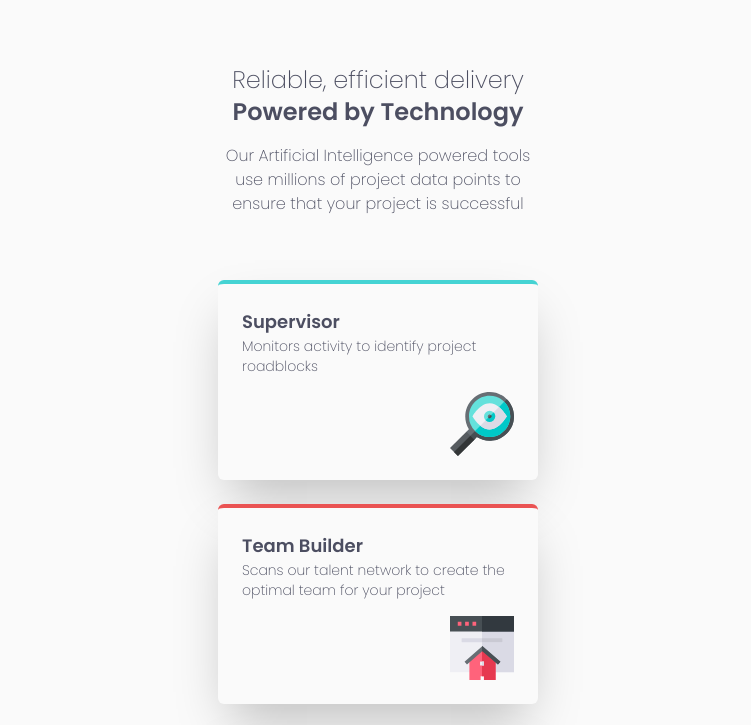
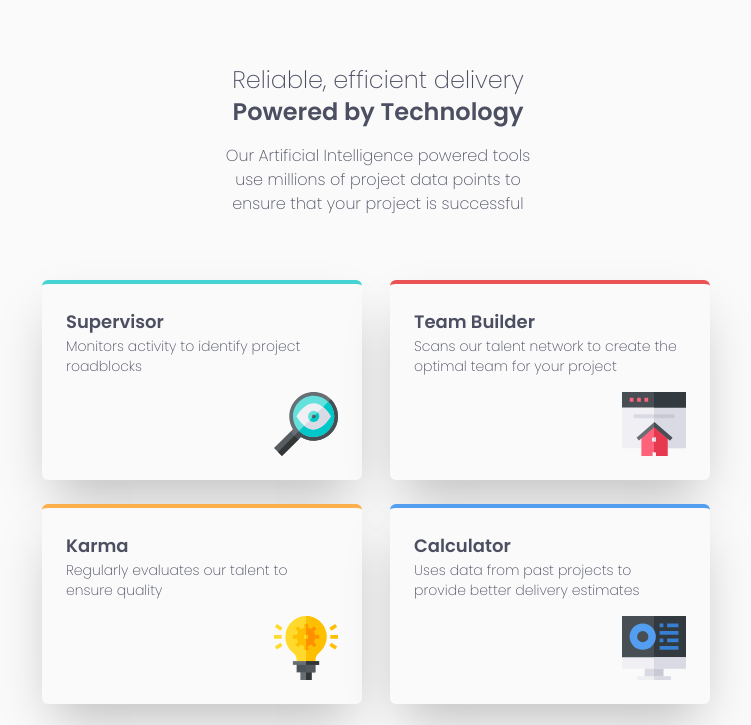
Before and after one commit to Kellinton/four-card-feature-section-tailwindcss, a website: page src/index.html in a window 1280 px wide. Shown: the top 725 px of the page, without its empty margins (262-1013 px from the left). Drawn offline with Linux system fonts and the light colour scheme.

Commit message:
768px
100%

```diff
--- a/src/index.html
+++ b/src/index.html
@@ -32,7 +32,7 @@
         </div>
 
         <div
-        class="mx-auto  max-w-xs grid grid-cols-1 grid-rows-[200px_200px_200px_200px] gap-6">
+        class="mx-auto  max-w-xs md:max-w-2xl grid grid-cols-1 md:grid-cols-2 grid-rows-[200px_200px_200px_200px] md:grid-rows-[200px_200px] gap-6">
             <article
             class=" flex flex-col text-darkblue-0 p-6 max-w-xs rounded-md border-t-4 border-t-ciano-0 shadow-2xl">
                 <h2
```
Also changed, not shown: dist/output.css.
